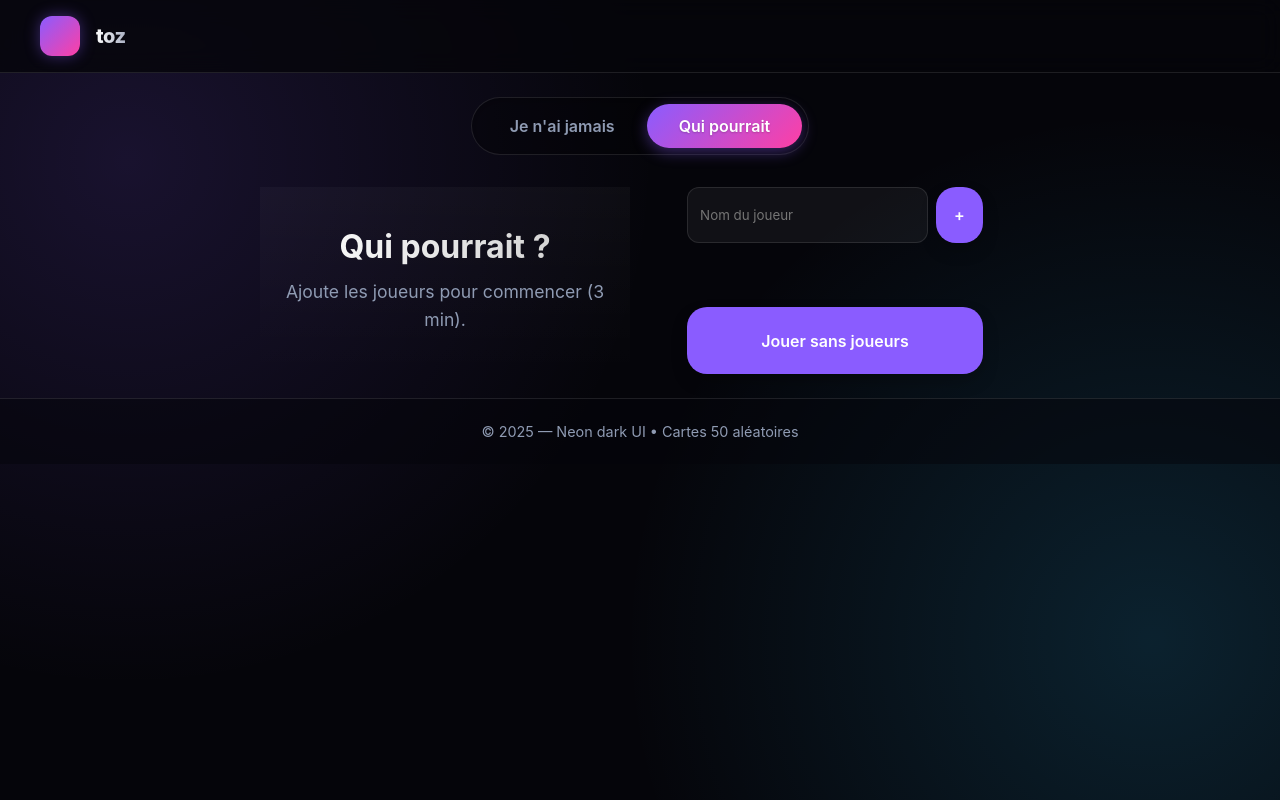
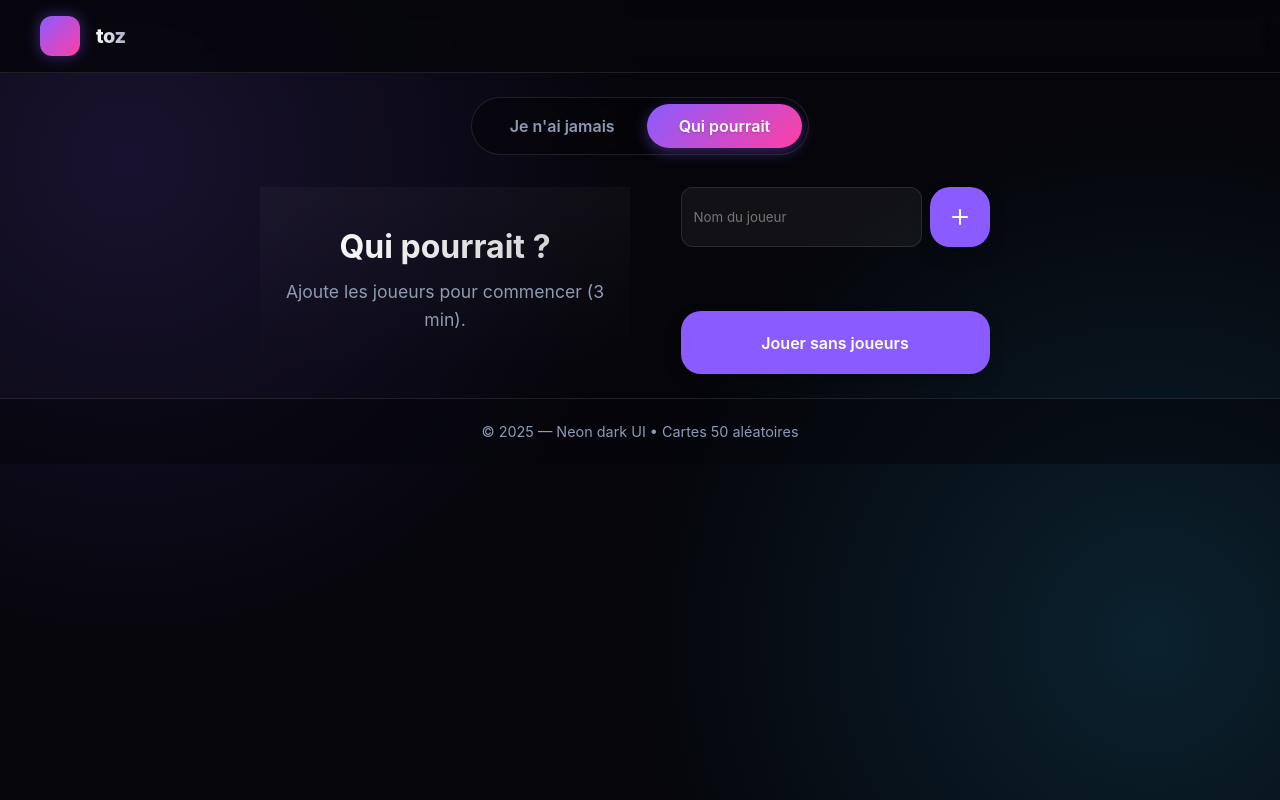
Before and after one commit to Potowai/toz-app, a React (Vite) app: page / in a window 1280 px wide. Both pictures are taken after a click on the button "Qui pourrait". Built offline with nearby package versions, Linux system fonts and the light colour scheme.

Commit message:
feat: Implement 'Who could?' game component and add `heroicons` and `lucide-react` dependencies.

```diff
--- a/package.json
+++ b/package.json
@@ -11,6 +11,8 @@
     "start": "vite preview --host"
   },
   "dependencies": {
+    "heroicons": "^2.2.0",
+    "lucide-react": "^0.555.0",
     "react": "^18.2.0",
     "react-dom": "^18.2.0"
   },
--- a/src/components/WhoGame.jsx
+++ b/src/components/WhoGame.jsx
@@ -1,6 +1,7 @@
 import React, { useState } from 'react';
 import { QUESTIONS_WHO } from '../data';
 import { shuffle } from '../utils';
+import { PlusIcon } from 'lucide-react';
 
 export default function WhoGame() {
     const [players, setPlayers] = useState([]);
@@ -74,7 +75,7 @@ export default function WhoGame() {
                             onChange={(e) => setInputValue(e.target.value)}
                             onKeyDown={(e) => e.key === 'Enter' && addPlayer()}
                         />
-                        <button className="nav-btn primary" style={{ flex: 0 }} onClick={addPlayer}>+</button>
+                        <button className="nav-btn primary" style={{ flex: 0 }} onClick={addPlayer}><PlusIcon /></button>
                     </div>
                     <div className="player-list">
                         {players.map((p, i) => (
```
Also changed, not shown: 1 other file (tests, documents, lock files or other folders).
